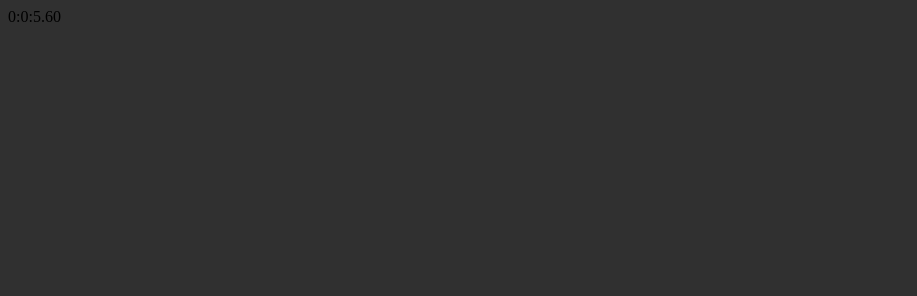
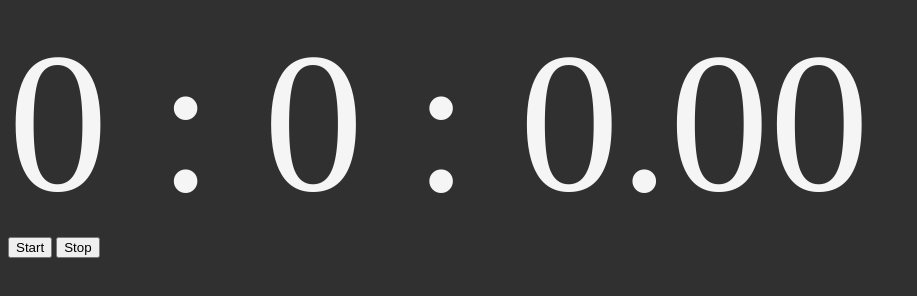
Before and after one commit to rishabghosh/stopwatch, a website: page index.html in a window 1280 px wide. Shown: the whole page, without its empty margins (0-917 px from the left). Drawn offline with Linux system fonts and the light colour scheme.

Commit message:
Added stopbutton to stop stopwatch also changed name of variables

```diff
--- a/index.html
+++ b/index.html
@@ -7,9 +7,10 @@
 	<script src="/src/stopwatch.js"></script>
 </head>
 
-<body style="background-color: #303030" onload="main()">
-	<div id="txt"></div>
-
+<body style="background-color: #303030" onload="showClock()">
+	<div id="txt" style="font-size: 200px; color: whitesmoke"></div>
+	<input type="button" value="Start" onclick="start()">
+	<input type="button" value="Stop" onclick="showClock()">
 </body>
 
 </html>
--- a/package.json
+++ b/package.json
@@ -7,5 +7,8 @@
     "test": "echo \"Error: no test specified\" && exit 1"
   },
   "author": "",
-  "license": "ISC"
+  "license": "ISC",
+  "devDependencies": {
+    "eslint-plugin-html": "^5.0.0"
+  }
 }
--- a/src/stopwatch.js
+++ b/src/stopwatch.js
@@ -1,36 +1,51 @@
+let updateCentiSec;
+let updateTime;
+let printStopwatch;
+
+const start = function (status) {
   let centiSeconds = 0;
   let seconds = 0;
   let minutes = 0;
   let hours = 0;
 
-setInterval(function () {
-
-  centiSeconds++;
-  if (centiSeconds >= 99) {
-    centiSeconds = 0;
-  }
-
+  updateCentiSec = setInterval(function () {
+    centiSeconds = centiSeconds + 1;
+    if (centiSeconds >= 99) { centiSeconds = 0; }
   }, 9);
 
-
-setInterval(function () {
-  seconds++;
-
+  updateTime = setInterval(function () {
+    seconds = seconds + 1;
     if (seconds >= 60) {
-    minutes++;
+      minutes = minutes + 1;
       seconds = 0;
-    if (minutes >= 59) {
-      hours++;
+    }
+    if (seconds >= 60 && minutes >= 59) {
+      hours = hours + 1;
       minutes = 0;
-    }
     }
 
   }, 997);
 
+  printStopwatch = setInterval(function () {
 
-const main = function () {
-  setInterval(function () {
     let element = document.getElementById("txt");
-    element.innerHTML = hours + ":" + minutes + ":" + seconds + "." + centiSeconds;
+    element.innerHTML = hours + " : " + minutes +
+      " : " + seconds + "." + centiSeconds;
+
+    if (status === true) {
+      clearInterval(printStopwatch);
+      clearInterval(updateTime);
+      clearInterval(updateCentiSec);
+      console.log("cleared interval");
+    }
   }, 50);
 };
+
+const showClock = function () {
+  let element = document.getElementById("txt");
+  console.log("inside showClock");
+  element.innerHTML = "0 : 0 : 0.00";
+  clearInterval(updateCentiSec);
+  clearInterval(updateTime);
+  clearInterval(printStopwatch);
+};
```
Also changed, not shown: .eslintrc.js, 2 other files. Lines whose indentation alone changed are shown as unchanged.
